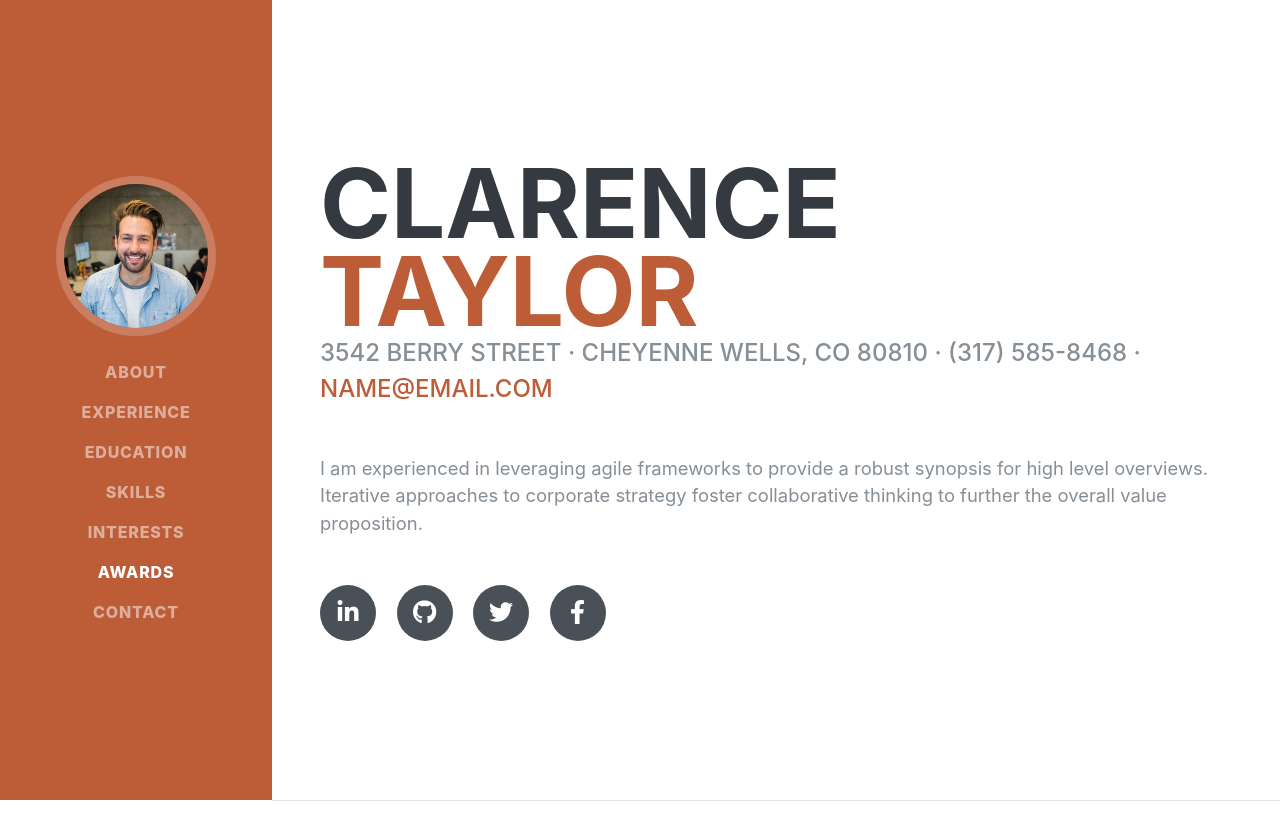
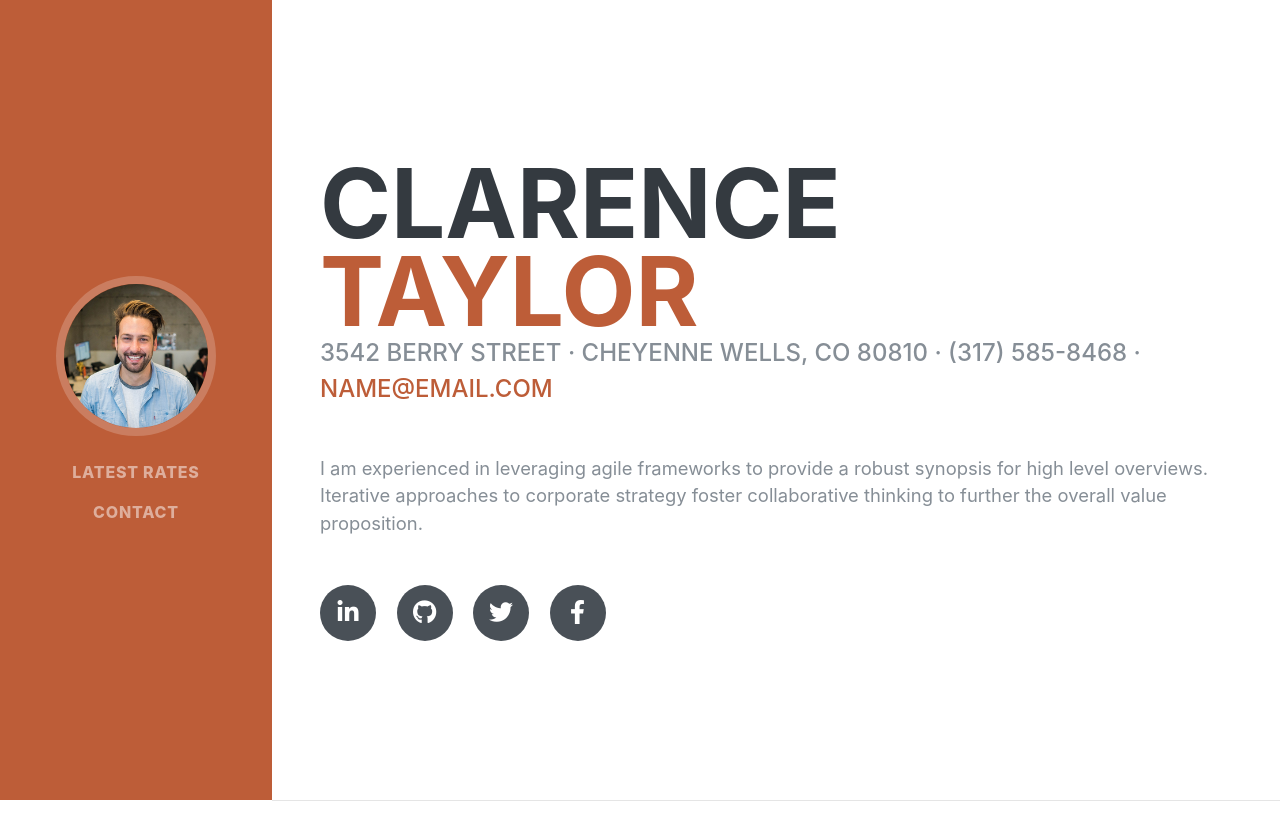
Before and after one commit to miha-pavel/currency_exchange, a Django app: page / in a window 1280 px wide. Shown: the top 817 px of the page. Run offline with Django 3.2, Linux system fonts and the light colour scheme; parts of the project's set-up code (start-up, migrations or seed data) failed here and were passed over; some libraries are stand-ins or nearby versions; some web fonts are replaced.

Commit message:
HT-19 -- Rate list

```diff
--- /dev/null
+++ b/currency/urls.py
@@ -0,0 +1,8 @@
+from django.urls import path
+
+from . import views
+
+
+urlpatterns = [
+    path('rate_list/', views.RateList.as_view(), name='rate_list'),
+]
--- a/currency_exchange/urls.py
+++ b/currency_exchange/urls.py
@@ -8,7 +8,7 @@ urlpatterns = [
     path('admin/', admin.site.urls),
     path('auth/', include('django.contrib.auth.urls')),
     path('account/', include('account.urls')),
-    # path('', TemplateView.as_view(template_name='home.html'), name='home'),
+    path('currency/', include('currency.urls')),
     path('', TemplateView.as_view(template_name='index.html'), name='index'),
 ]
 
--- a/templates/base.html
+++ b/templates/base.html
@@ -40,25 +40,10 @@
     <div class="collapse navbar-collapse" id="navbarSupportedContent">
       <ul class="navbar-nav">
         <li class="nav-item">
-          <a class="nav-link js-scroll-trigger" href="#about">About</a>
-        </li>
-        <li class="nav-item">
-          <a class="nav-link js-scroll-trigger" href="#experience">Experience</a>
-        </li>
-        <li class="nav-item">
-          <a class="nav-link js-scroll-trigger" href="#education">Education</a>
-        </li>
-        <li class="nav-item">
-          <a class="nav-link js-scroll-trigger" href="#skills">Skills</a>
-        </li>
-        <li class="nav-item">
-          <a class="nav-link js-scroll-trigger" href="#interests">Interests</a>
-        </li>
-        <li class="nav-item">
-          <a class="nav-link js-scroll-trigger" href="#awards">Awards</a>
+          <a class="nav-link js-scroll-trigger" href="{% url 'rate_list' %}">Latest Rates</a>
         </li>
         {% comment %} <li class="nav-item">
-          <a class="nav-link js-scroll-trigger" href="{% url 'my_profile' %} 1">My profile</a>
+          <a class="nav-link js-scroll-trigger" href="{% url 'my_profile' pk %}">My profile</a>
         </li> {% endcomment %}
         <li class="nav-item">
           <a class="nav-link js-scroll-trigger" href="{% url 'contact' %}">Contact</a>
```
Also changed, not shown: currency/views.py (+8 -2 lines), templates/currency/rate_list.html (added, +47 -0 lines), README.md, 1 other file.
